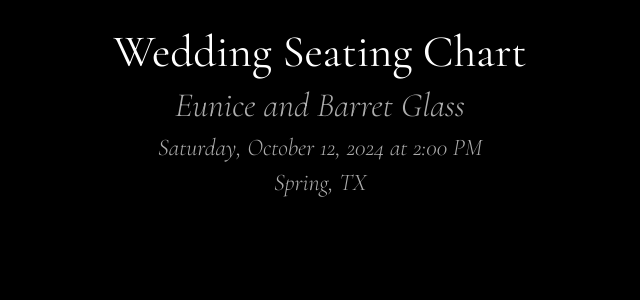
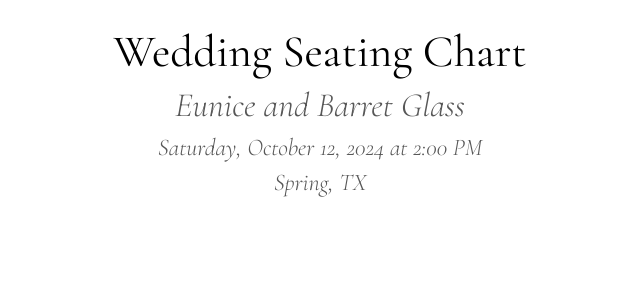
Before and after one commit to siewpm/wedding-seating-chart, a React (Create React App) app: page / in a window 1280 px wide. Shown: the top 300 px of the page, without its empty margins (320-960 px from the left). Built offline with nearby package versions, Linux system fonts and the light colour scheme; a web font is replaced by a local one.

Commit message:
light mode

```diff
--- a/src/index.scss
+++ b/src/index.scss
@@ -1,4 +1,18 @@
 @import 'Theme.scss';
+
+// Light theme styles
+@media (prefers-color-scheme: light) {
+    :root {
+        @include set-theme-vars(light); // NEW: Use light theme variables
+    }
+}
+
+// Dark theme styles
+@media (prefers-color-scheme: dark) {
+    :root {
+        @include set-theme-vars(dark); // NEW: Use dark theme variables
+    }
+}
 
 :root {
     font-size: 16px;
@@ -7,7 +21,7 @@
     text-size-adjust: 100%;
     -webkit-font-smoothing: antialiased;
 
-    @include set-theme-vars(dark);
+    // @include set-theme-vars(dark);
 
     background-color: theme-color-var(base);
     color: theme-color-var(primary);
```
